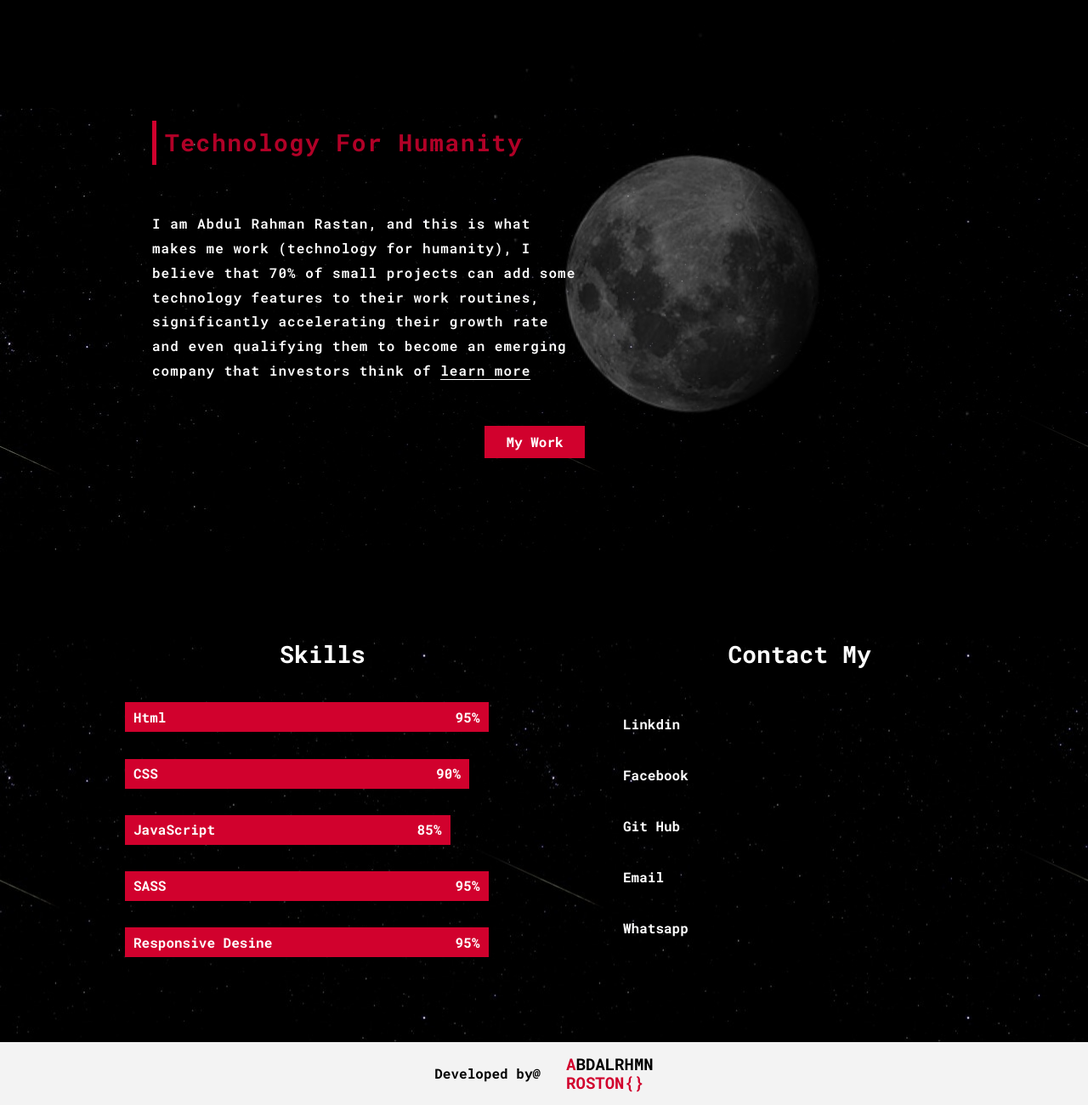
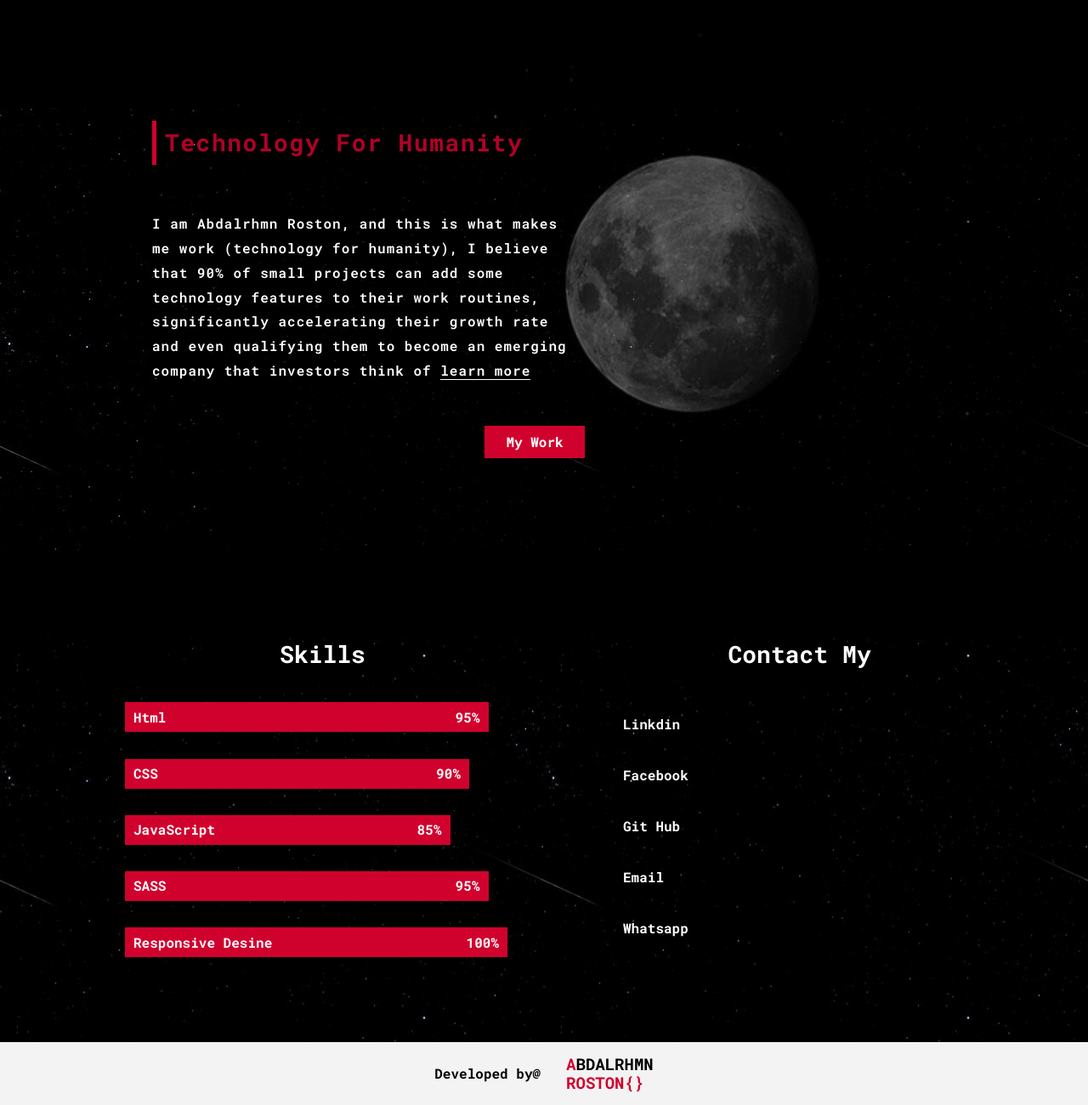
Before and after one commit to AbdalrhmnRoston/Portfolio, a plain HTML site: page index.html in a window 1280 px wide. Shown: the part 773-2073 px from the top of the page at 85% size. Drawn offline with Linux system fonts and the light colour scheme.

Commit message:
Update index.html

```diff
--- a/index.html
+++ b/index.html
@@ -62,8 +62,8 @@
                     <h3 class="section-heading">Technology For Humanity</h3>
                     <!-- <h3></h3> -->
                     <span>
-                        I am Abdul Rahman Rastan, and this is what makes me work (technology for humanity),
-                        I believe that 70% of small projects can add some technology features to their work routines,
+                        I am Abdalrhmn Roston, and this is what makes me work (technology for humanity),
+                        I believe that 90% of small projects can add some technology features to their work routines,
                         significantly accelerating their growth rate and even qualifying them to become an emerging company that investors think of
                         <a href="https://www.linkedin.com/in/abdalrhmn-roston-%D8%B9%D8%A8%D8%AF%D8%A7%D9%84%D8%B1%D8%AD%D9%85%D9%86-%D8%B1%D8%B3%D8%AA%D9%86-a907641a1/">
                             learn more
@@ -86,7 +86,7 @@
                     <div class="skill" data-progres="90%">CSS</div>
                     <div class="skill" data-progres="85%">JavaScript</div>
                     <div class="skill" data-progres="95%">SASS</div>
-                    <div class="skill" data-progres="95%">Responsive Desine</div>
+                    <div class="skill" data-progres="100%">Responsive Desine</div>
                 </div>
             </div>
             <section class="contact" id="contact">
```
